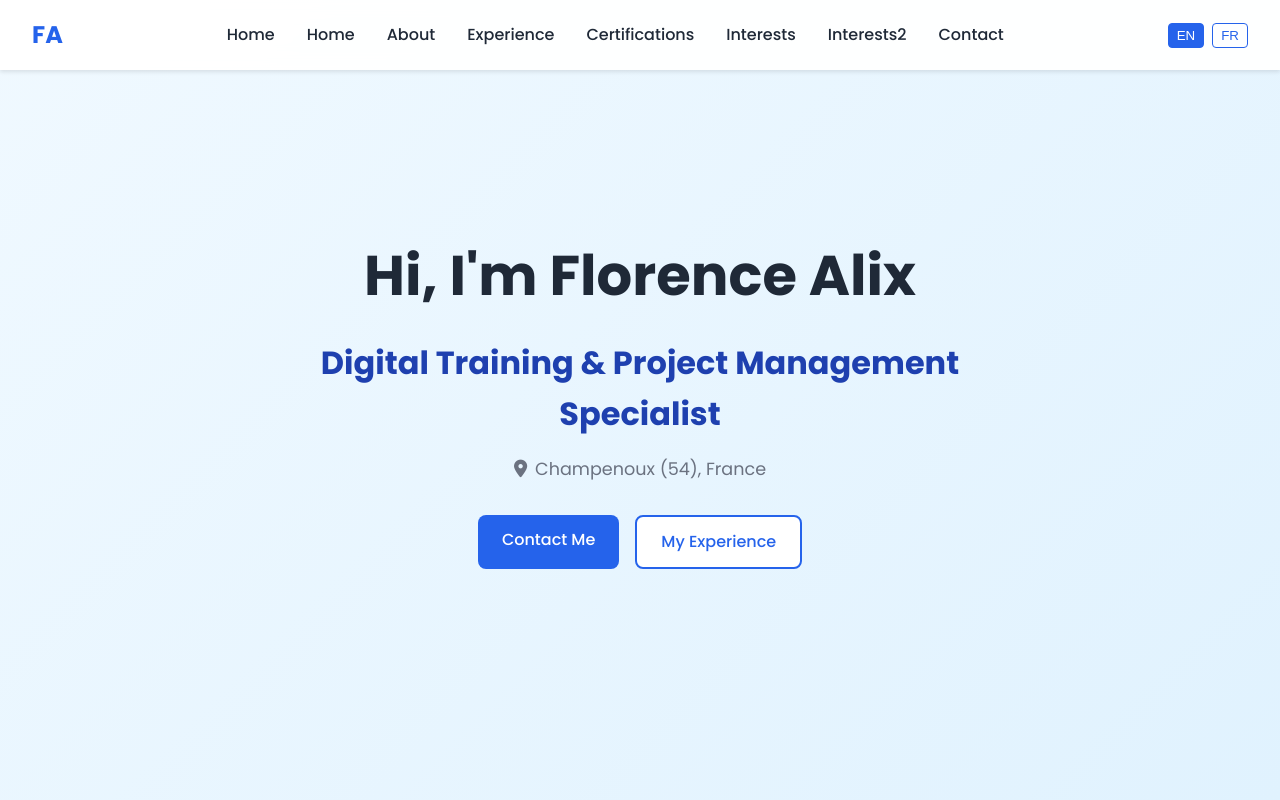
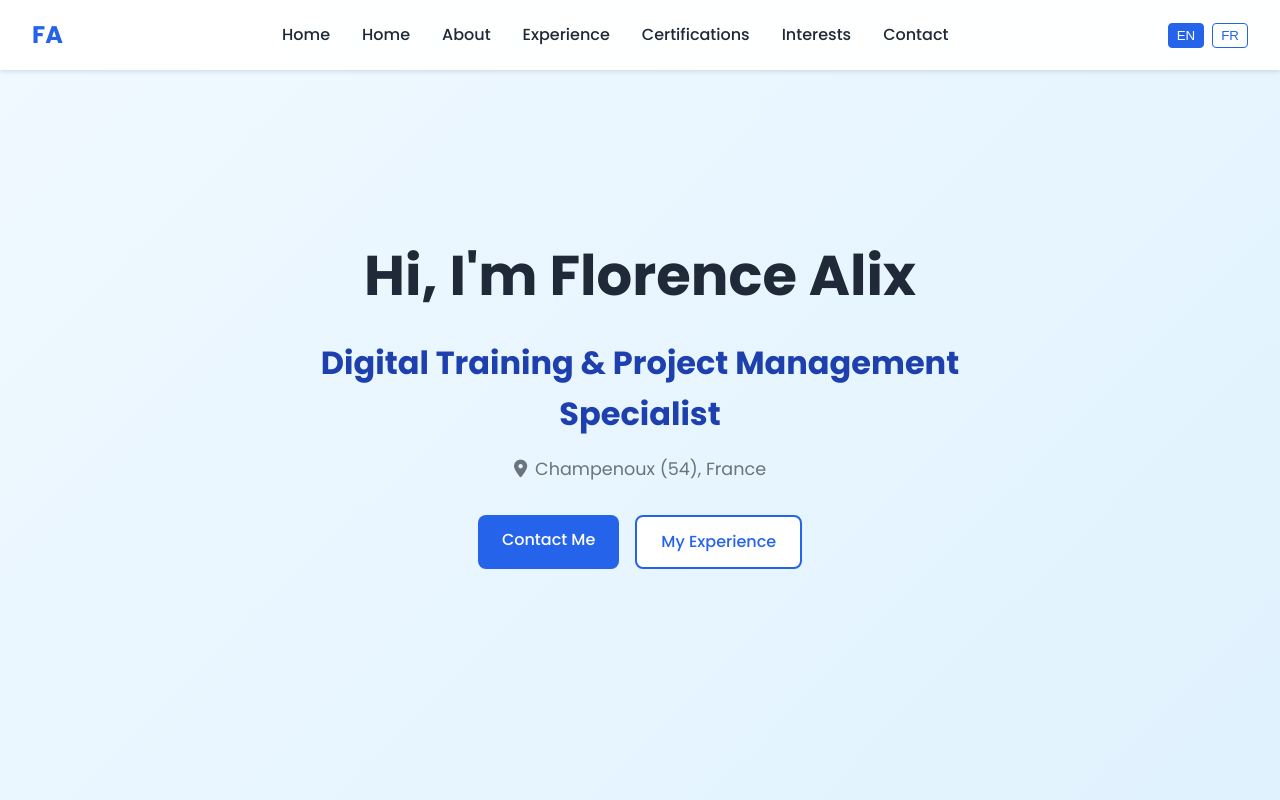
Before and after one commit to fa-sabbah/cv_site_portfolio, a plain HTML site: page index.html in a window 1280 px wide. Shown: the top 800 px of the page. Drawn offline with Linux system fonts and the light colour scheme.

Commit message:
Update index.html

```diff
--- a/index.html
+++ b/index.html
@@ -30,7 +30,6 @@
             <a href="#experience" data-i18n="nav.experience">Experience</a>
             <a href="#certifications" data-i18n="nav.certifications">Certifications</a>
             <a href="#interests" data-i18n="nav.interests">Interests</a>
-            <a href="#interests2" data-i18n="nav.interests2">Interests2</a>
             <a href="contact.html" data-i18n="nav.contact">Contact</a>
         </nav>
         <div class="language-switcher">
```
